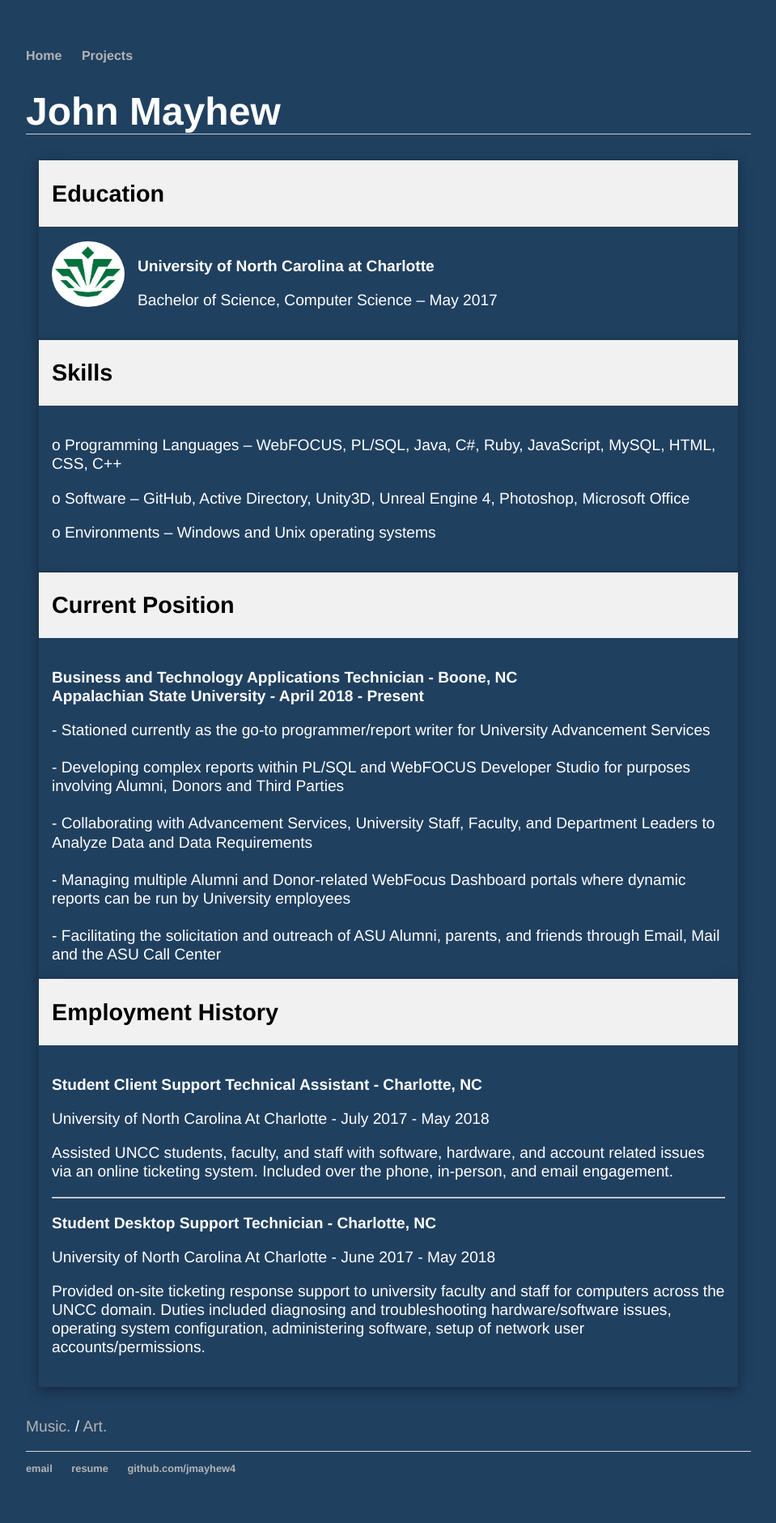
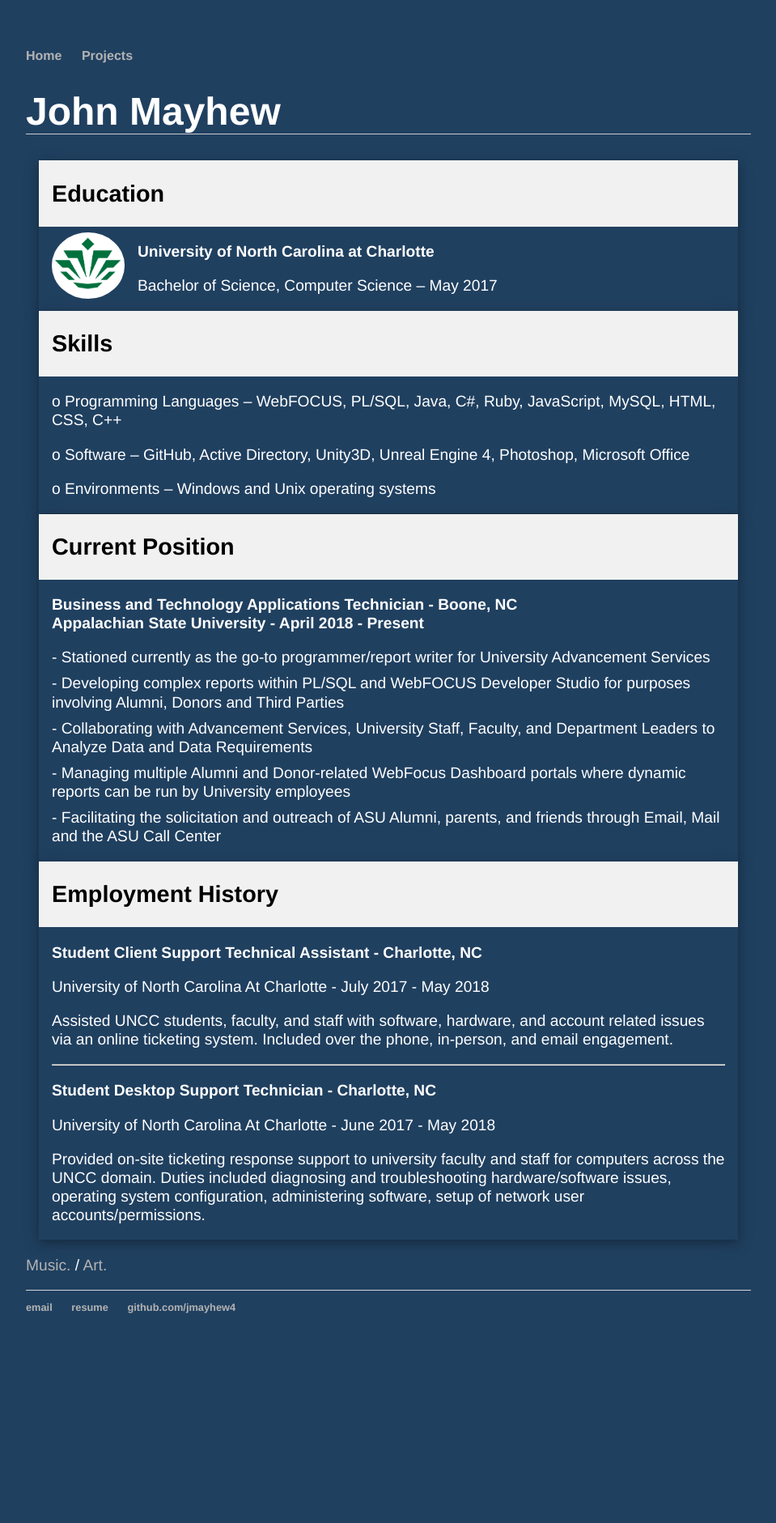
Before and after one commit to jmayhew4/jmayhew4.github.io, a Jekyll site: the page built from index.html, in a window 1280 px wide. Shown: the whole page at 81% size, without its empty margins (160-1119 px from the left). Built offline with Jekyll 4.4.1, drawn with Linux system fonts in a browser that asks for light colours; after the commit the page ends 1682 px from its top, so only the background shows below that.

Commit message:
Update main.css

```diff
--- a/css/main.css
+++ b/css/main.css
@@ -21,8 +21,10 @@
     text-decoration: underline;
     background-color: #ffbf80;
 }
-
 br {
+  content: "";
+  margin: 2em;
+  display: block;
   font-size: 24%;
 }
 h1 {
```
